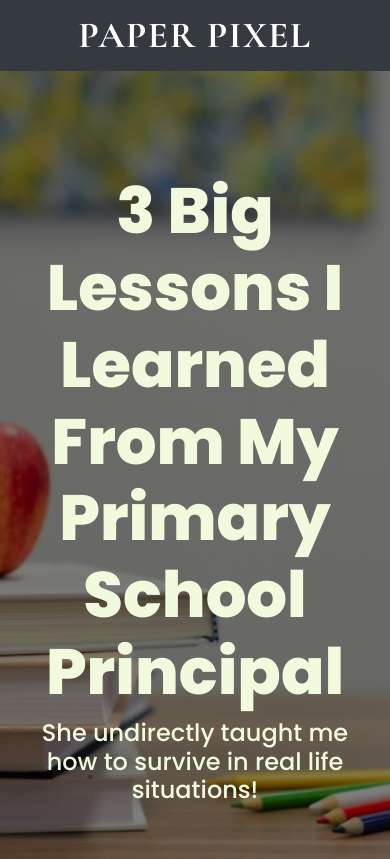
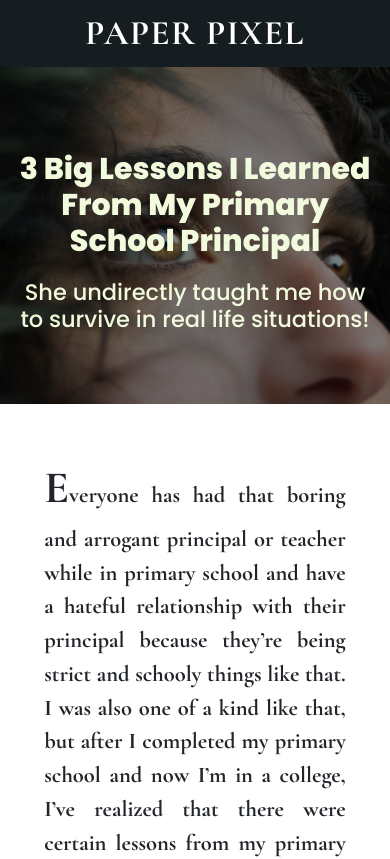
Before and after one commit to jeelpatel17/paperpixel-blog, a plain HTML site: page 3-big-lessons-i-learned-from-my-primary-school-principal.html in a window 390 px wide. Shown: the top 859 px of the page. Drawn offline with nearby package versions, Linux system fonts and the light colour scheme.

Commit message:
Made the blogpage fully responsive, as well as tweaked some changes in css about 'author info card', also made the hero section's size adjustable according to the device

```diff
--- a/3-big-lessons-i-learned-from-my-primary-school-principal.html
+++ b/3-big-lessons-i-learned-from-my-primary-school-principal.html
@@ -6,13 +6,16 @@
     <!--META TAGS-->
     <meta charset="utf-8">
     <meta http-equiv="X-UA-Compatible" content="IE=edge">
-    <meta name="keyword" content="life lessons, successful life, principal lessons, primary school lessons, paperpixel, learning from the past">
-    <meta name="description" content="We all have been faced failure at certain point of our life, and we regret it when someone have warned about that but we haven't took any action after that, this is how I learnt life lessons in my primary school.">
+    <meta name="keyword"
+        content="life lessons, successful life, principal lessons, primary school lessons, paperpixel, learning from the past">
+    <meta name="description"
+        content="We all have been faced failure at certain point of our life, and we regret it when someone have warned about that but we haven't took any action after that, this is how I learnt life lessons in my primary school.">
     <meta name="viewport" content="width=device-width, initial-scale=1">
     <link rel="shortcut icon" href="assets/img/favicon.ico" type="image/x-icon">
     <!--CUSTOM CSS-->
+    <link rel="stylesheet" href="https://stackpath.bootstrapcdn.com/bootstrap/4.5.2/css/bootstrap.min.css"
+        integrity="sha384-JcKb8q3iqJ61gNV9KGb8thSsNjpSL0n8PARn9HuZOnIxN0hoP+VmmDGMN5t9UJ0Z" crossorigin="anonymous">
     <link rel="stylesheet" href="assets/css/blogpage.css">
-    <link rel="stylesheet" href="https://stackpath.bootstrapcdn.com/bootstrap/4.5.2/css/bootstrap.min.css" integrity="sha384-JcKb8q3iqJ61gNV9KGb8thSsNjpSL0n8PARn9HuZOnIxN0hoP+VmmDGMN5t9UJ0Z" crossorigin="anonymous">
     <!--FONT-->
     <link href="https://fonts.googleapis.com/css2?family=Poppins:wght@500;600;700;800&display=swap" rel="stylesheet">
 
@@ -20,41 +23,63 @@
 
 <body>
     <header>
-        <nav class="navbar navbar-expand-lg navbar-dark bg-dark">
+        <nav class="navbar navbar-expand-lg navbar-dark bg">
             <a class="brand center" href="index.html">PAPER PIXEL</a>
         </nav>
-        <div class="hero container-fluid vh-100 center" style="background: linear-gradient(to right, rgb(0, 0, 0, 0.5), rgba(0, 0, 0, 0.5)), url(assets/img/blogpage/3-Big-Lessons-I-Learned-From-My-Primary-School-Principal.jpg);background-size: cover;
-            background-repeat: no-repeat;background-position: bottom;">
+        <div class="hero container-fluid center">
             <h1 class="bolder">3 Big Lessons I Learned From My Primary School Principal</h1>
             <h3>She undirectly taught me how to survive in real life situations!</h3>
         </div>
     </header>
     <main>
         <article class="container">
-            Everyone has had that boring and arrogant principal or teacher while in primary school and have a hateful relationship with their principal because they’re being strict and schooly things like that. I was also one of a kind like that, but after I completed
-            my primary school and now I’m in a college, I’ve realized that there were certain lessons from my primary school principal which I ignored were making a lot of sense and were depicting the world’s scenario, and how the world works! I’m gonna
+            Everyone has had that boring and arrogant principal or teacher while in primary school and have a hateful
+            relationship with their principal because they’re being strict and schooly things like that. I was also one
+            of a kind like that, but after I completed
+            my primary school and now I’m in a college, I’ve realized that there were certain lessons from my primary
+            school principal which I ignored were making a lot of sense and were depicting the world’s scenario, and how
+            the world works! I’m gonna
             share those lessons with you, so you can also tell them to your child or your loved ones’ child.
             <br><br>
             <h2 class="bold">1. ‘Whoever wants to do, does!’</h2>
-            I’m sure that you’d not get this one right away after reading it, give me a chance! So, I still remember that my principal used to this phrase every time we children were doing some kind of mischief or not good at studies, but now I realized what she
-            was trying to say, that is ‘Where there’s a will, there’s a way!’. I realized that if anyone wants to do something or achieve some goal, he/she achieves it, without any excuses and arguments, just pure will power and dedication!
+            I’m sure that you’d not get this one right away after reading it, give me a chance! So, I still remember
+            that my principal used to this phrase every time we children were doing some kind of mischief or not good at
+            studies, but now I realized what she
+            was trying to say, that is ‘Where there’s a will, there’s a way!’. I realized that if anyone wants to do
+            something or achieve some goal, he/she achieves it, without any excuses and arguments, just pure will power
+            and dedication!
             <br><br>
             <h2 class="bold">2. ‘My Life is Blank White Paper and it died like a Blank White Paper’</h2>
-            My principal was reciting this maybe 3–4 times a day (not in English, but Hindi — Mera jivan kora kagaz, kora hi reh gaya), but it did pay off! (to some students at least). Let me tell you what she’s trying to convince with this, she use to tell that
-            our lives are like a blank paper and our actions are like the letters on it, the moment we’re born, the almighty God sanctions a fresh warm blank paper from a printer, and now you’ve to fill it nicely with good deeds and with golden letters
-            to be a role model for someone, and whenever I remember this, my brain also bombs out a famous quote of ‘unknown’
+            My principal was reciting this maybe 3–4 times a day (not in English, but Hindi — Mera jivan kora kagaz,
+            kora hi reh gaya), but it did pay off! (to some students at least). Let me tell you what she’s trying to
+            convince with this, she use to tell that
+            our lives are like a blank paper and our actions are like the letters on it, the moment we’re born, the
+            almighty God sanctions a fresh warm blank paper from a printer, and now you’ve to fill it nicely with good
+            deeds and with golden letters
+            to be a role model for someone, and whenever I remember this, my brain also bombs out a famous quote of
+            ‘unknown’
             <br><br>
             <blockquote class="quote">
                 " Your Life is Your Message to the World, Make Sure it’s Inspiring "
             </blockquote>
-            She also used to say in its full version in Hindi — “ Mera jivan kora kagaz kora hi reh gaya, hawa ka jhaunka aaya aur udd gaya! ”, English translated — “ My life is a blank white paper, and when an air gust blew, it flowed like the trash in a hurricane.”
-            So, don’t waste your lives partying and gossiping with friends, make sure your life’s paper isn’t blank on the death bed, fill it with good deeds, and don’t let any wind gust to blow your life’s paper into the never-ending hurricane of negativity.
+            She also used to say in its full version in Hindi — “ Mera jivan kora kagaz kora hi reh gaya, hawa ka
+            jhaunka aaya aur udd gaya! ”, English translated — “ My life is a blank white paper, and when an air gust
+            blew, it flowed like the trash in a hurricane.”
+            So, don’t waste your lives partying and gossiping with friends, make sure your life’s paper isn’t blank on
+            the death bed, fill it with good deeds, and don’t let any wind gust to blow your life’s paper into the
+            never-ending hurricane of negativity.
             <br><br>
             <h2 class="bold">3. Whose problem is it?</h2>
-            Whenever I use to forget my homework notebook at home and tell her that the very next day, she used to scold me with that phrase, “Whose problem is it?” and every time I used to hate her more and more because I didn’t know that simple phrase will teach
-            me some lesson later in my life, now I realize that in the real world, if you haven’t done something, maybe you’ve gone for an interview and forgot your needed documents, you aren’t going to tell the hr officer that you forgot those documents
-            at home, it is not his problem, that is your problem that you forgot them at home, that was the lesson I got earlier in my primary school. If my homework wasn’t available, then that was ultimately my problem!
-            <br><br> Now after ~3 years, I realize how she was teaching me the important aspects of life, and training me to face it.
+            Whenever I use to forget my homework notebook at home and tell her that the very next day, she used to scold
+            me with that phrase, “Whose problem is it?” and every time I used to hate her more and more because I didn’t
+            know that simple phrase will teach
+            me some lesson later in my life, now I realize that in the real world, if you haven’t done something, maybe
+            you’ve gone for an interview and forgot your needed documents, you aren’t going to tell the hr officer that
+            you forgot those documents
+            at home, it is not his problem, that is your problem that you forgot them at home, that was the lesson I got
+            earlier in my primary school. If my homework wasn’t available, then that was ultimately my problem!
+            <br><br> Now after ~3 years, I realize how she was teaching me the important aspects of life, and training
+            me to face it.
             <br><br>
             <span style="-webkit-text-stroke: .5px black;">Now, This is <a href="https://jeelpatel.ml"
                     rel="noopener _blank">Jeel Patel</a> signing
@@ -79,12 +104,17 @@
             <div class="share">
                 <h2 class="shareHeading">SHARE</h2>
                 <div class="icons">
-                    <a href="https://twitter.com/intent/tweet?text=Hey!%20Checkout%20this%20amazing%20blog!%20http://paperpixel.ml/3-big-lessons-i-learned-from-my-primary-school-principal.html&baz=456"><img class="socLink twitter" src="assets/img/icons/twitter-share.svg" alt="twitter-icon"></a>
-                    <a href="whatsapp://send?text=Hey! Checkout this amazing blog! It's about helping ourselves!" data-action="share/whatsapp/share" target="_blank"><img class="socLink whatsapp" src="assets/img/icons/wa-share.svg" alt="whatsapp-icon"></a>
+                    <a
+                        href="https://twitter.com/intent/tweet?text=Hey!%20Checkout%20this%20amazing%20blog!%20http://paperpixel.ml/3-big-lessons-i-learned-from-my-primary-school-principal.html&baz=456"><img
+                            class="socLink twitter" src="assets/img/icons/twitter-share.svg" alt="twitter-icon"></a>
+                    <a href="whatsapp://send?text=Hey! Checkout this amazing blog! It's about helping ourselves!"
+                        data-action="share/whatsapp/share" target="_blank"><img class="socLink whatsapp"
+                            src="assets/img/icons/wa-share.svg" alt="whatsapp-icon"></a>
 
                     <p style="display:none" id="p1">
                         http://paperpixel.ml/3-big-lessons-i-learned-from-my-primary-school-principal.html</p>
-                    <a href="#" title="Copy to Clipboard" onclick="copyToClipboard('p1')"><img class="socLink link" src="assets/img/icons/link-share.svg" alt="link-icon"></a>
+                    <a href="#" title="Copy to Clipboard" onclick="copyToClipboard('p1')"><img class="socLink link"
+                            src="assets/img/icons/link-share.svg" alt="link-icon"></a>
                 </div>
                 <h4 class="copyright"><span>&copy; 2020</span> PAPER PIXEL, INC.</h4>
             </div>
--- a/assets/css/blogpage.css
+++ b/assets/css/blogpage.css
@@ -90,6 +90,10 @@ a {
     color: white;
 }
 
+.bg{
+    background: #161d20;
+}
+
 .nav-item {
     font-family: Poppins, sans-serif;
     margin: 0 30px;
@@ -97,15 +101,21 @@ a {
 }
 
 .hero {
+    height: 100vh;
     display: flex;
     justify-content: center;
     align-items: center;
     flex-direction: column;
     color: #f2fade;
+    background: linear-gradient(to right, rgb(0, 0, 0, 0.5), rgba(0, 0, 0, 0.5)), url(../img/blogpage/This-is-why-you-shouldn’t-care-about-your-relatives.jpg);
+    background-size: cover;
+    background-repeat: no-repeat;
+    background-position: bottom;
 }
 
 .hero h1 {
     font-size: 4rem;
+    margin: 20px 0;
 }
 
 .hero h3 {
@@ -116,7 +126,7 @@ article {
     font-size: 1.5rem;
     padding: 50px 0;
     font-family: Garamond, sans-serif;
-    width: 60vw!important;
+    width: 85vw!important;
     text-align: justify;
 }
 
@@ -135,7 +145,7 @@ article::first-letter {
     color: #f2fade;
     padding: 20px 20px;
     margin: 20px auto;
-    width: 45vw;
+    max-width: max-content;
     word-wrap: break-word;
 }
 
@@ -206,3 +216,31 @@ footer {
     padding: 50px 0;
     border-radius: 10px;
 }
+
+@media screen and (min-width: 900px){
+    html{
+        font-size: 20px;
+    }
+}
+
+@media screen and (max-width: 748px){
+    html{
+        font-size: 17px;
+    }
+}
+
+@media screen and (max-width: 500px){
+    html{
+        font-size: 15px;
+    }
+    .author-card{
+        flex-direction: column;
+        text-align: center;
+    }
+    .hero{
+        height: 40vh;
+    }
+    .hero h1{
+        font-size: 2rem;
+    }
+}
```
Also changed, not shown: This-is-why-you-shouldnt-care-about-your-relatives.html (+4 -5 lines), best-way-to-increase-vocabulary.html (+3 -4 lines), assets/img/favicon-home.ico (added), assets/img/favicon.ico (added).
